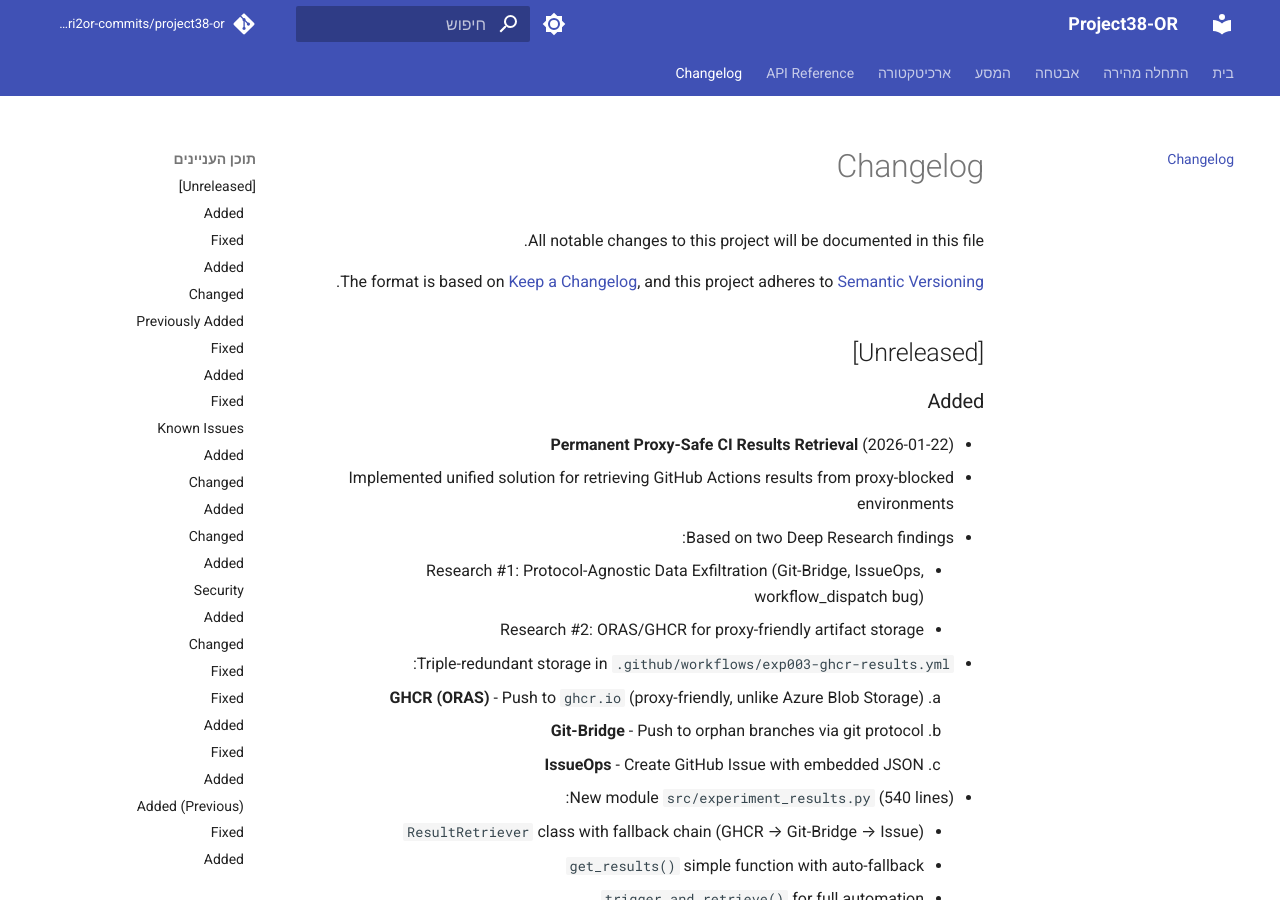
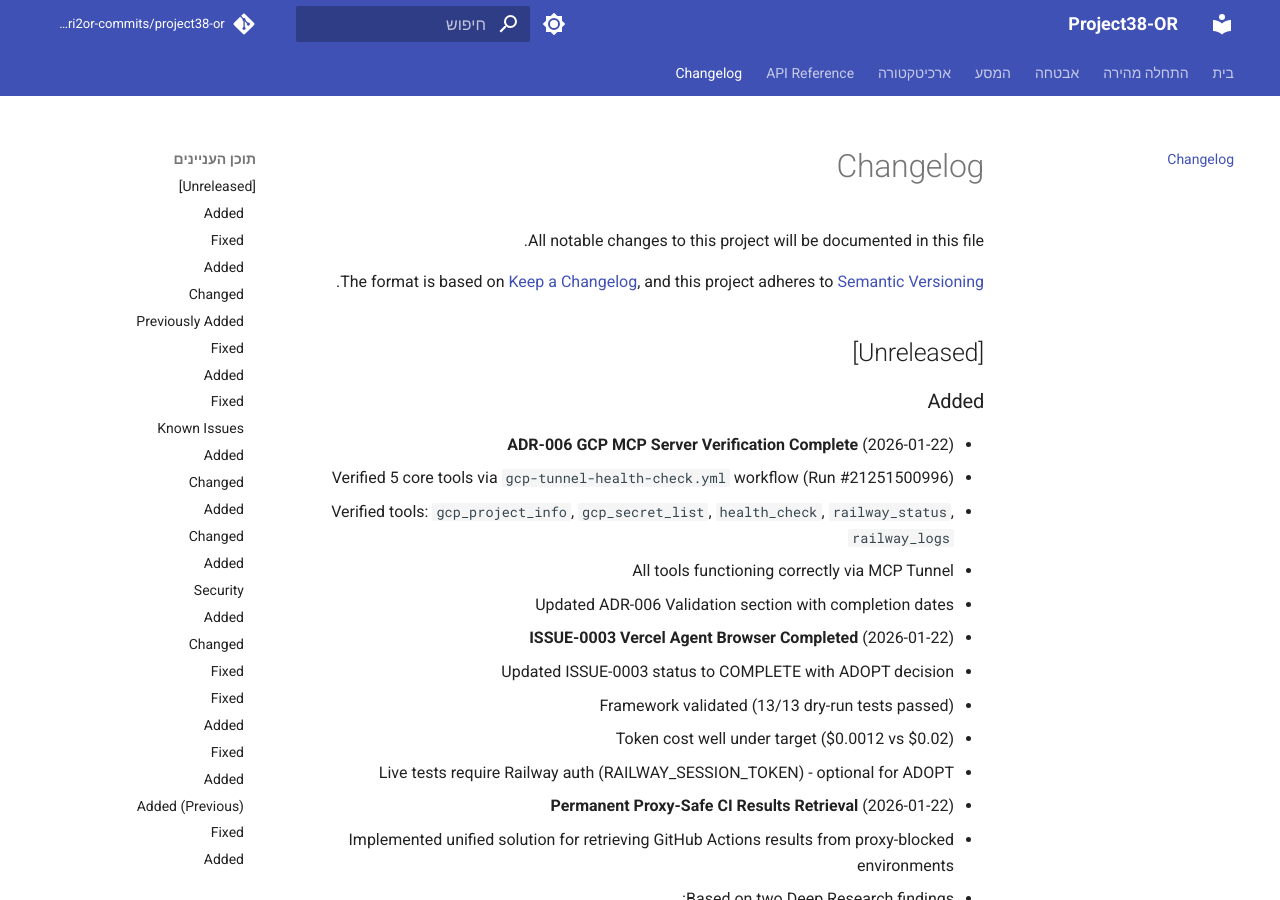
Before and after one commit to edri2or-commits/project38-or, an MkDocs documentation site: the page built from docs/changelog.md, in a window 1280 px wide and 900 px high. Built offline with MkDocs 1.6.1 and Material for MkDocs 9.7.7, drawn with Linux system fonts in a browser that asks for light colours; comment, search, counter and statistics services are not loaded.

Commit message:
docs: Update ISSUE-0003 and ADR-006 with completion status (#427)
* docs: Update ISSUE-0003 status to COMPLETE (ADOPT decision)

* docs: Update ADR-006 with GCP MCP Server verification results

- Verified 5 core tools via health check workflow (Run #21251500996)
- Verified tools: gcp_project_info, gcp_secret_list, health_check,
  railway_status, railway_logs
- Updated changelog with ISSUE-0003 completion and ADR-006 verification
- All GCP MCP Server core functionality confirmed working

---------

Co-authored-by: Claude <noreply@anthropic.com>

```diff
--- a/docs/changelog.md
+++ b/docs/changelog.md
@@ -8,6 +8,18 @@ and this project adheres to [Semantic Versioning](https://semver.org/spec/v2.0.0
 ## [Unreleased]
 
 ### Added
+- **ADR-006 GCP MCP Server Verification Complete** (2026-01-22)
+  - Verified 5 core tools via `gcp-tunnel-health-check.yml` workflow (Run #21251500996)
+  - Verified tools: `gcp_project_info`, `gcp_secret_list`, `health_check`, `railway_status`, `railway_logs`
+  - All tools functioning correctly via MCP Tunnel
+  - Updated ADR-006 Validation section with completion dates
+
+- **ISSUE-0003 Vercel Agent Browser Completed** (2026-01-22)
+  - Updated ISSUE-0003 status to COMPLETE with ADOPT decision
+  - Framework validated (13/13 dry-run tests passed)
+  - Token cost well under target ($0.0012 vs $0.02)
+  - Live tests require Railway auth (RAILWAY_SESSION_TOKEN) - optional for ADOPT
+
 - **Permanent Proxy-Safe CI Results Retrieval** (2026-01-22)
   - Implemented unified solution for retrieving GitHub Actions results from proxy-blocked environments
   - Based on two Deep Research findings:
```
Also changed, not shown: docs/decisions/ADR-006-gcp-agent-autonomy.md (+4 -4 lines), docs/research/issues/ISSUE-0003.md (+4 -4 lines).
